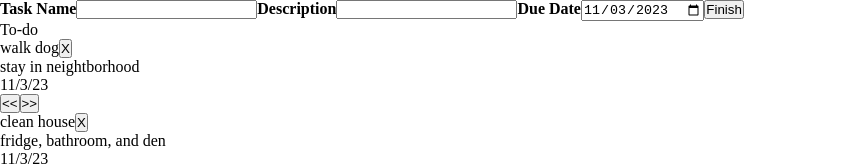
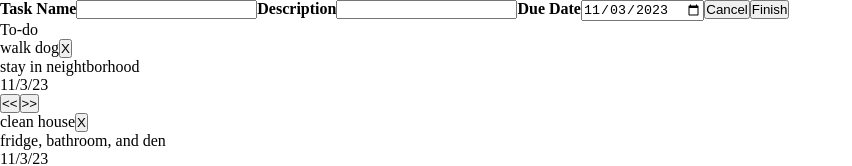
Before and after one commit to dayblassingame/CapableTM, a React app: page / in a window 1280 px wide. Both pictures are taken after a click on the button "Add New Task". Shown: the top 166 px of the page, without its empty margins (0-852 px from the left). Built offline with nearby package versions, Linux system fonts and the light colour scheme.

Commit message:
added cancel btn to new task modal

```diff
--- a/src/App.js
+++ b/src/App.js
@@ -66,6 +66,7 @@ export function App({taskProp}){
         const newTaskBtn = document.getElementById('newTaskBtn');
         newTaskBtn.classList.remove('display-none');
     }
+
     //move task to previous stage
     const taskHandler = (stage, id, operation) =>{
 
--- a/src/NewTaskModal.jsx
+++ b/src/NewTaskModal.jsx
@@ -19,6 +19,15 @@ export default function NewTaskModal(props){
         })
     }
 
+    const handleCancel = () =>{
+        clearForm();
+
+        const modal = document.getElementById('newTaskModal');
+        modal.classList.add('display-none');
+        const newTaskBtn = document.getElementById('newTaskBtn');
+        newTaskBtn.classList.remove('display-none');
+    }
+
     return(
         <div id='newTaskModal' className='display-none'>
             <form onSubmit={(e)=> props.submit(e, clearForm)}>
@@ -35,6 +44,7 @@ export default function NewTaskModal(props){
                     <input required type='date' name='date'
                     min={new Date()} value={date} onChange={(e) => setDate(e.target.value)}/>
                 </span>
+                <button type='button' onClick={handleCancel}>Cancel</button>
                 <button type='submit'>Finish</button>
             </form>
         </div>
--- a/src/Task.jsx
+++ b/src/Task.jsx
@@ -27,7 +27,7 @@ export default function Task(props){
         <li key={id}>
             <span>
                 <label>{name}</label>
-                <button id='delete' name='delete' onClick={handler}>X</button>
+                <button id='delete' name='delete' autocomplete='off' onClick={handler}>X</button>
                 <p>{details}</p>
             </span>
             <span>
```
